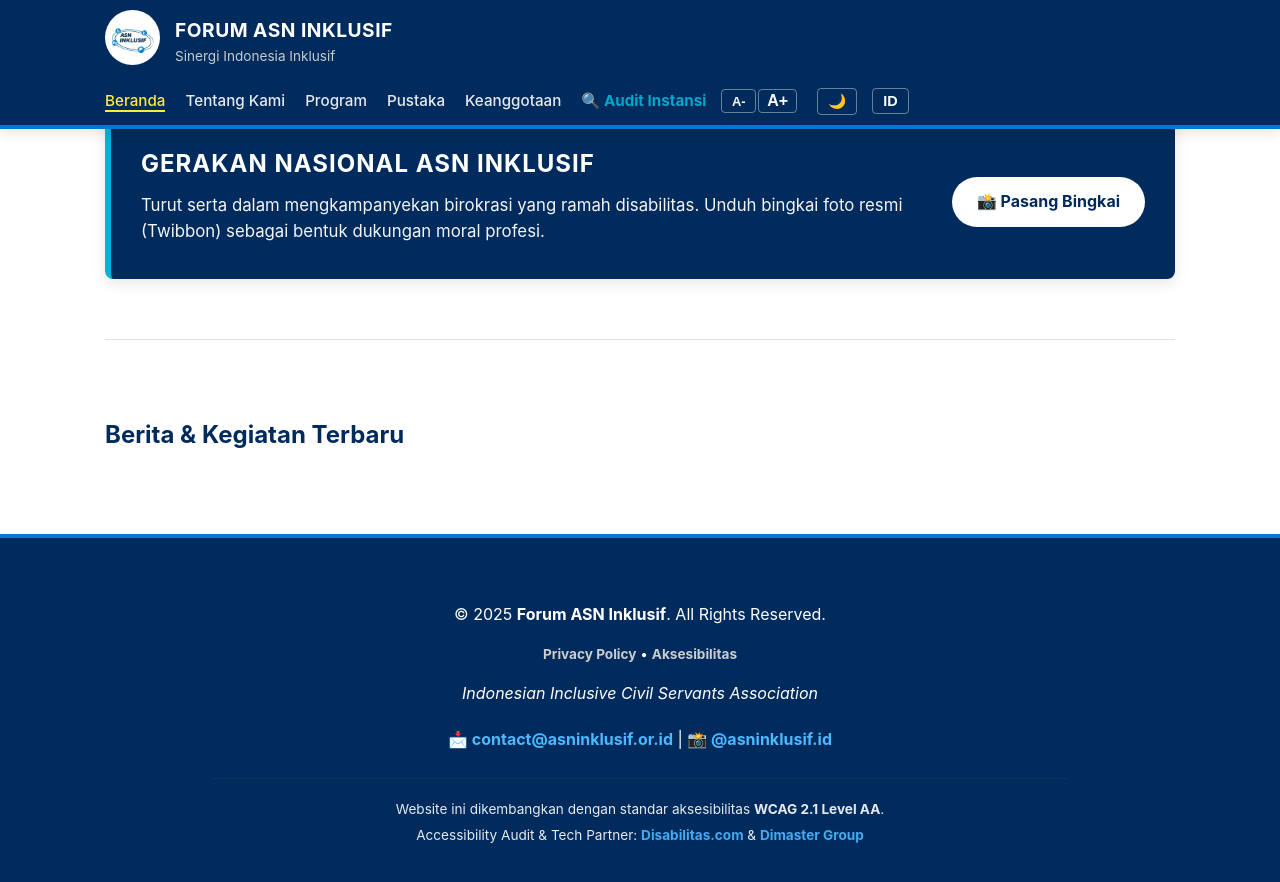
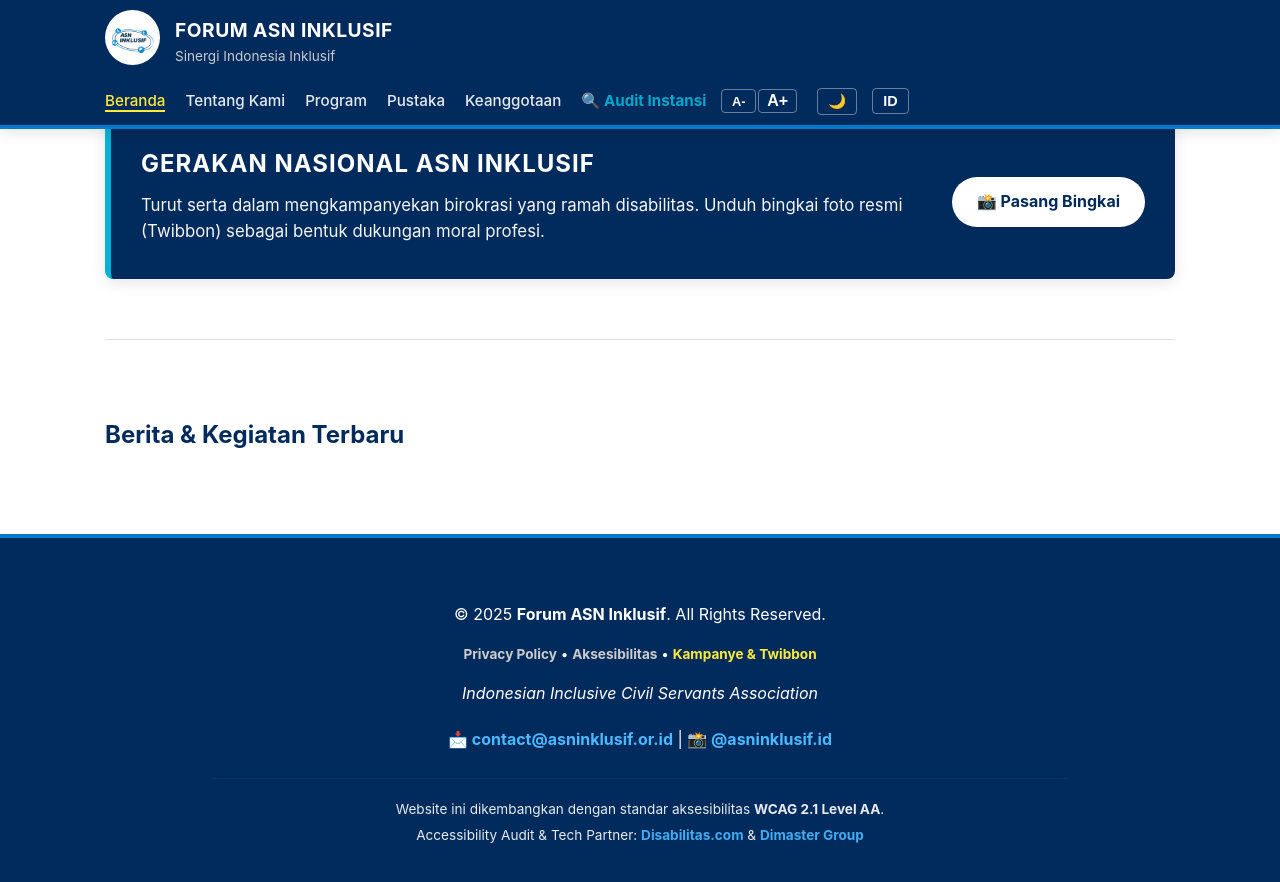
Before and after one commit to dimasmuharam/ASN-Inklusif, a Jekyll site: the page built from index.md, in a window 1280 px wide and 900 px high, scrolled down 1172 px. Shown: the top 882 px of the window. Built offline with Jekyll 4.4.1, drawn with Linux system fonts in a browser that asks for light colours.

Commit message:
Update default.html

```diff
--- a/_layouts/default.html
+++ b/_layouts/default.html
@@ -74,7 +74,8 @@
 
             <div style="font-size: 0.85em; margin-bottom: 15px;">
                 <a href="{{ "/privacy/" | relative_url }}" style="color: #ccc; text-decoration: none;">Privacy Policy</a> •
-                <a href="{{ "/accessibility/" | relative_url }}" style="color: #ccc; text-decoration: none;">Aksesibilitas</a>
+                <a href="{{ "/accessibility/" | relative_url }}" style="color: #ccc; text-decoration: none;">Aksesibilitas</a> •
+                <a href="{{ "/kampanye/" | relative_url }}" style="color: #ffeb3b; text-decoration: none; font-weight: bold;">Kampanye & Twibbon</a>
             </div>
 
             <p class="eng-name" style="font-style: italic; margin-bottom: 20px;">Indonesian Inclusive Civil Servants Association</p>
```
